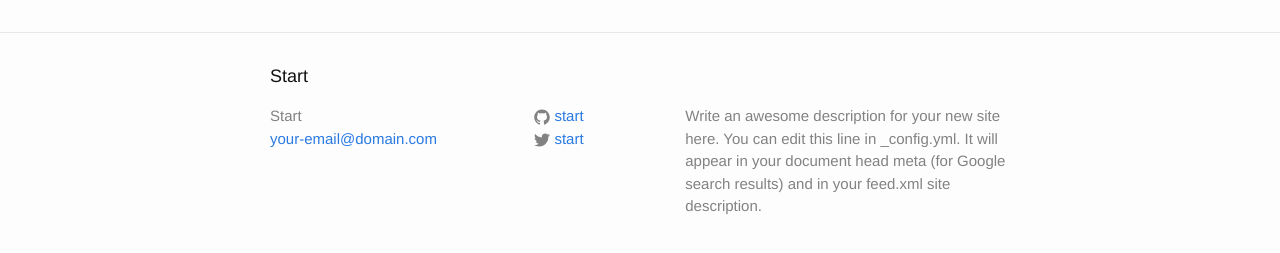
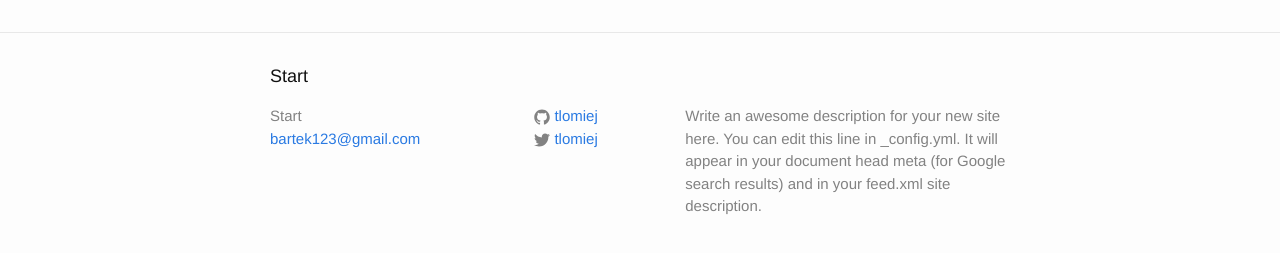
Before and after one commit to tlomiej/tlomiej.github.io, a Jekyll site: the page built from index.md, in a window 1280 px wide. Shown: the part 174-427 px from the top of the page. Built offline with Jekyll 4.4.1, drawn with Linux system fonts in a browser that asks for light colours; our own code applies the rules of GitHub Pages for plain Markdown files.

Commit message:
Update _config.yml

```diff
--- a/_config.yml
+++ b/_config.yml
@@ -7,15 +7,15 @@
 
 # Site settings
 title: Start
-email: your-email@domain.com
+email: bartek123@gmail.com
 description: > # this means to ignore newlines until "baseurl:"
   Write an awesome description for your new site here. You can edit this
   line in _config.yml. It will appear in your document head meta (for
   Google search results) and in your feed.xml site description.
 baseurl: "" # the subpath of your site, e.g. /blog
-url: "http://yourdomain.com" # the base hostname & protocol for your site
-twitter_username: start
-github_username:  start
+url: "https://tlomiej.github.io/" # the base hostname & protocol for your site
+twitter_username: tlomiej
+github_username:  tlomiej
 
 # Build settings
 markdown: kramdown
```
